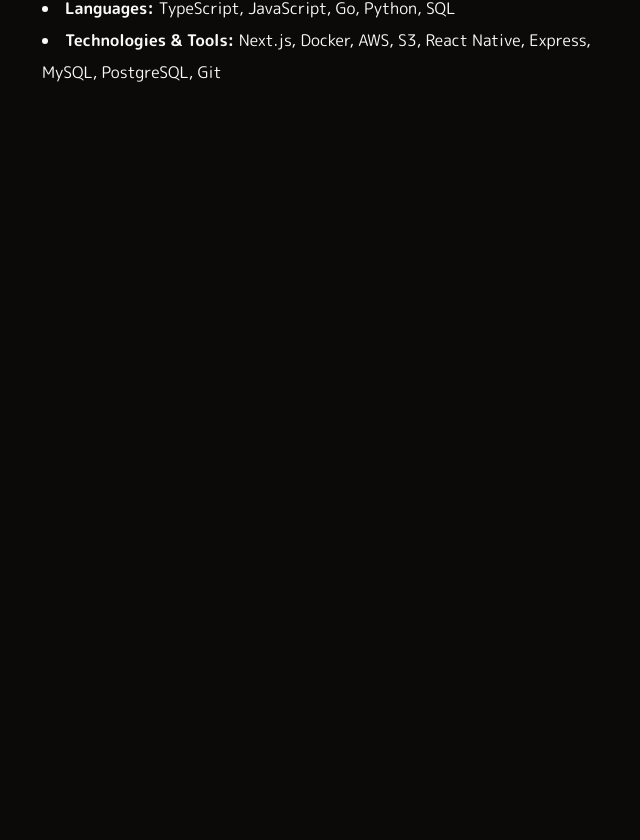
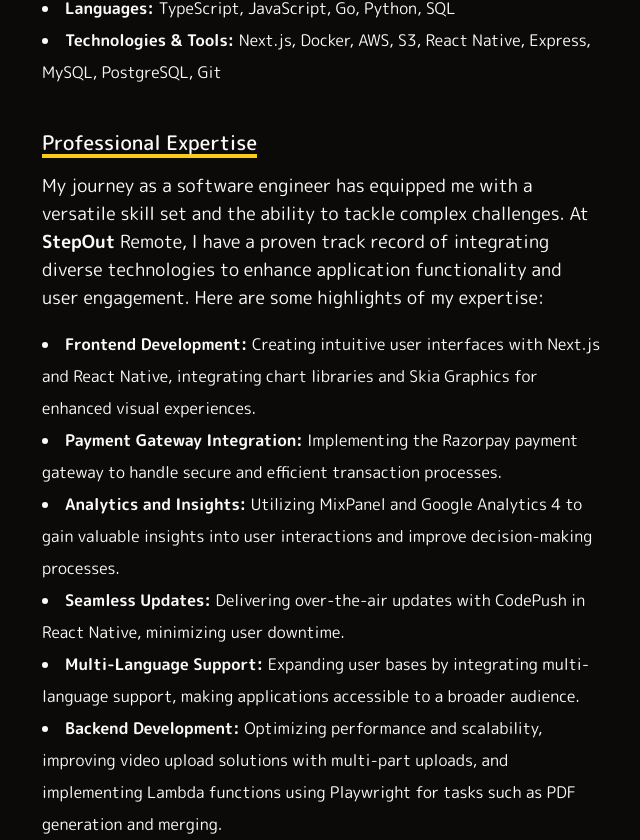
Before and after one commit to nilu2039/nilanjan-portfolio, a Next.js app: page / in a window 1280 px wide. Shown: the part 576-1416 px from the top of the page, without its empty margins (318-958 px from the left). Before the commit the page ends 800 px from the top, so only its background shows below. Built offline with nearby package versions, Linux system fonts and the light colour scheme.

Commit message:
work experience

```diff
--- a/src/app/page.tsx
+++ b/src/app/page.tsx
@@ -1,6 +1,7 @@
 import profileImage from "@/assets/images/nilanjan.png";
 import About from "@/components/about";
 import NavBar from "@/components/navbar";
+import Work from "@/components/work";
 import { NAME } from "@/constants";
 import Image from "next/image";
 
@@ -18,6 +19,7 @@
             <Image src={profileImage} alt={NAME} className="w-28 h-28" />
           </div>
           <About />
+          <Work />
         </div>
       </div>
     </div>
--- /dev/null
+++ b/src/components/work.tsx
@@ -0,0 +1,52 @@
+const Work = () => {
+  return (
+    <div className="flex flex-col gap-4">
+      <p className="font-medium underline decoration-4 decoration-primary underline-offset-4 text-xl">
+        Professional Expertise
+      </p>
+      <p className="font-normal text-lg">
+        My journey as a software engineer has equipped me with a versatile skill
+        set and the ability to tackle complex challenges. At{" "}
+        <span className="font-extrabold">StepOut</span> Remote, I have a proven
+        track record of integrating diverse technologies to enhance application
+        functionality and user engagement. Here are some highlights of my
+        expertise:
+      </p>
+      <ul className="leading-8 list-disc list-inside">
+        <li>
+          <span className="font-bold">Frontend Development: </span>Creating
+          intuitive user interfaces with Next.js and React Native, integrating
+          chart libraries and Skia Graphics for enhanced visual experiences.
+        </li>
+        <li>
+          <span className="font-bold">Payment Gateway Integration: </span>
+          Implementing the Razorpay payment gateway to handle secure and
+          efficient transaction processes.
+        </li>
+        <li>
+          <span className="font-bold">Analytics and Insights: </span>
+          Utilizing MixPanel and Google Analytics 4 to gain valuable insights
+          into user interactions and improve decision-making processes.
+        </li>
+        <li>
+          <span className="font-bold">Seamless Updates: </span>
+          Delivering over-the-air updates with CodePush in React Native,
+          minimizing user downtime.
+        </li>
+        <li>
+          <span className="font-bold">Multi-Language Support: </span>
+          Expanding user bases by integrating multi-language support, making
+          applications accessible to a broader audience.
+        </li>
+        <li>
+          <span className="font-bold">Backend Development: </span>
+          Optimizing performance and scalability, improving video upload
+          solutions with multi-part uploads, and implementing Lambda functions
+          using Playwright for tasks such as PDF generation and merging.
+        </li>
+      </ul>
+    </div>
+  );
+};
+
+export default Work;
```
